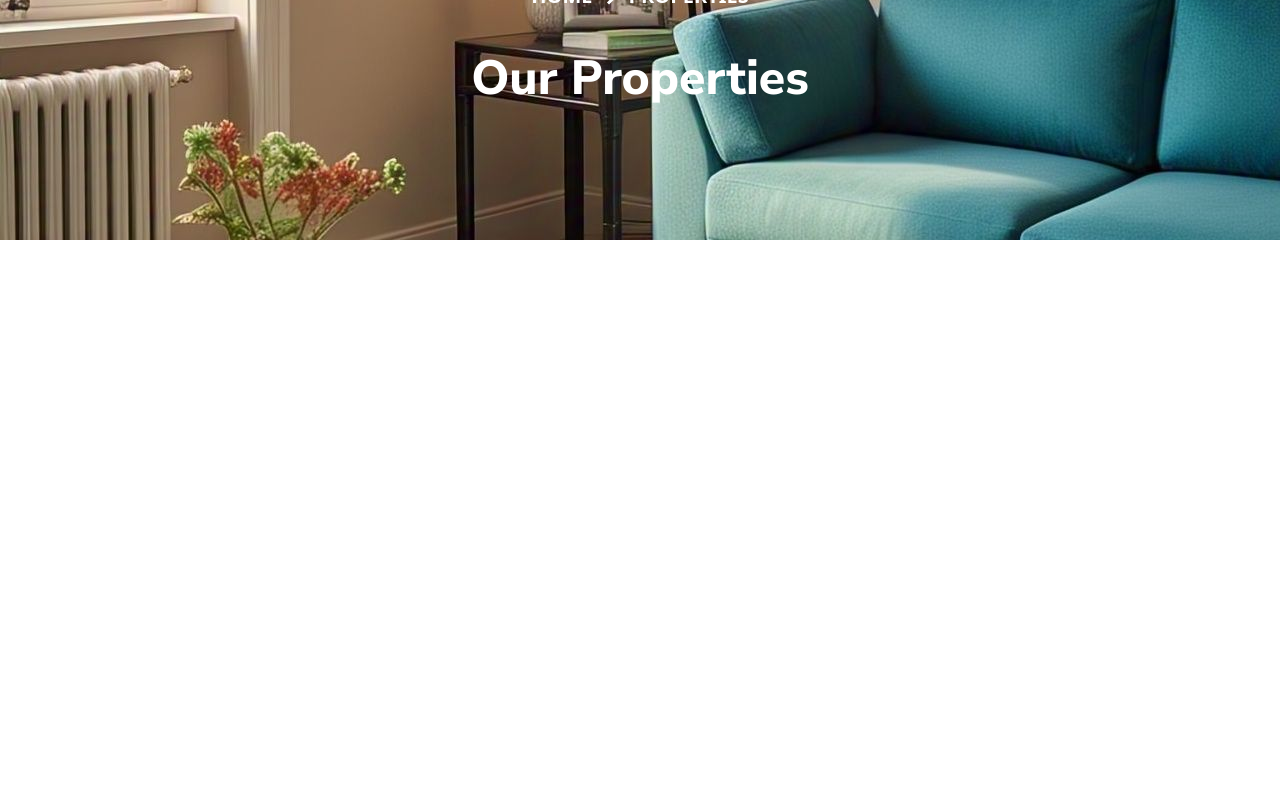
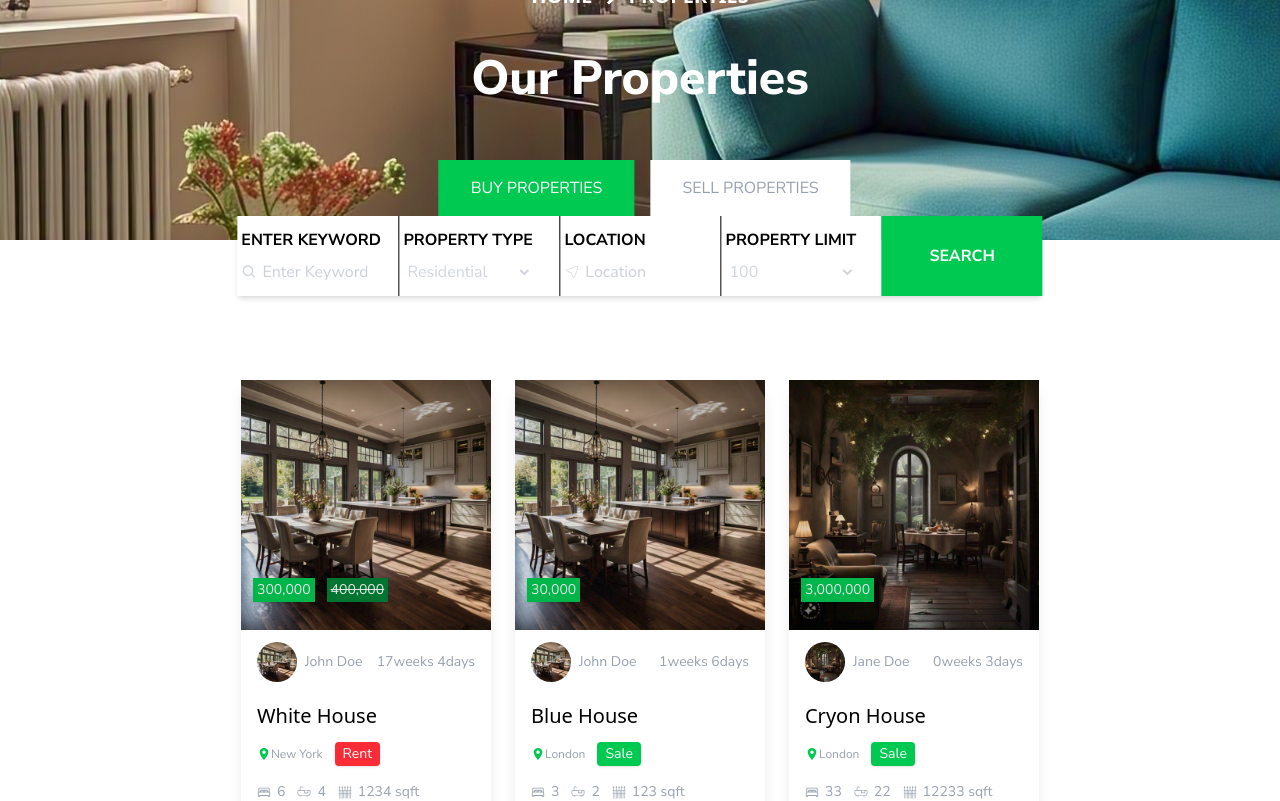
Before and after one commit to wetwan/real-esate, a React (Vite) app: page /properties in a window 1280 px wide. Shown: the part 240-1041 px from the top of the page. Before the commit the page ends 800 px from the top, so only its background shows below. Built offline with nearby package versions, Linux system fonts and the light colour scheme.

Commit message:
property pages completed

```diff
--- a/src/components/Navbar.tsx
+++ b/src/components/Navbar.tsx
@@ -13,7 +13,7 @@ const Navbar = () => {
   };
   const navigate = useNavigate();
   return (
-    <header className="w-th bg-black/10 max-lg:fixed -top-0 z-[5678987654]">
+    <header className="w-full bg-black/10 max-lg:fixed -top-0 z-[5678987654]">
       <nav className="lg:w-4/6 w-full items-center justify-between lg:mx-auto  max-lg:px-2  flex">
         <div
           className="text-white font-bold cursor-pointer h-full"
--- a/src/components/Search.tsx
+++ b/src/components/Search.tsx
@@ -1,12 +1,14 @@
 import { useState } from "react";
 import { BiSearch } from "react-icons/bi";
 import { CiLocationArrow1 } from "react-icons/ci";
-
-const Search = () => {
+type Props= {
+  className: string
+}
+const Search = ({className}:Props) => {
   const [properties, setProperties] = useState("buy");
 
   return (
-    <div className=" lg:w-4/6 sm:w-5/6 flex flex-col items-center justify-center -z-50 px-2 mx-auto  sm:mb-20 pb-10 -mb-20 absolute lg:-bottom-36 -bottom-72 sm:-bottom-40 lg:p-6 left-1/2 -translate-x-1/2">
+    <div className={className}>
       <div className="sm:w-3/6   mx-auto flex items-center justify-between md:gap-4 gap-2  mb-0 text-white">
         <button
           className={` ${
--- a/src/pages/Home.tsx
+++ b/src/pages/Home.tsx
@@ -10,7 +10,7 @@ const Home = () => {
   return (
     <div className="-z-50">
       <Hero />
-      <Search />
+      <Search className=" lg:w-4/6 sm:w-5/6 flex flex-col items-center justify-center -z-50 px-2 mx-auto  sm:mb-20 pb-10 -mb-20 absolute lg:-bottom-36 -bottom-72 sm:-bottom-40 lg:p-6 left-1/2 -translate-x-1/2" />
       <Category />
       <Featured />
       <About className="w-full sm:-bottom-2/6 sm:-mb-[2000px] h-screen -mb-[3800px] -bottom-6/6 absolute text-center -z-50" />
--- a/src/pages/Properties.tsx
+++ b/src/pages/Properties.tsx
@@ -1,18 +1,49 @@
-import React from 'react'
-import Pagebanner from '../components/Pagebanner'
-import { assests } from '../assets'
+
+import Pagebanner from "../components/Pagebanner";
+import { assests } from "../assets";
+import Search from "../components/Search";
+import HouseCard from "../components/HouseCard";
+import { useContext } from "react";
+import { PropertyContext } from "../context/PropertyContext";
 
 const Properties = () => {
+  const {house,isLoading} = useContext(PropertyContext)
   return (
-    <div>
-            <Pagebanner
+    <div className="flex items-center justify-center">
+      <Pagebanner
         title="our properties"
         image={assests.image9}
-
         text="properties"
       />
+      <Search className=" lg:w-4/6 sm:w-5/6 flex flex-col items-center justify-center -z-50 px-2 mx-auto  sm:mb-20 pb-10 -mb-20 absolute top-[47vh] lg:p-6 left-1/2 -translate-x-1/2" />
+      <div className=" lg:w-4/6 sm:w-5/6 flex  items-center justify-center absolute top-[120vh] sm:top-[75vh]">
+      <div className="">
+        {isLoading ? (
+          <p>loading .....</p>
+        ) : (
+          <div className=" mx-auto sm:gap-6 items-center justify-evenly grid  2xl:grid-cols-4 sm:grid-cols-3 ">
+            {house.map((house) => (
+              <HouseCard
+                name={house.name}
+                key={house._id}
+                price={house.price}
+                old_price={house.old_price}
+                image={house.Image}
+                time={house.poasted}
+                location={house.location}
+                type={house.type}
+                bath={house.bathroom}
+                room={house.bed}
+                size={house.size}
+                renter={house.renter}
+              />
+            ))}
+          </div>
+        )}
+      </div>
+      </div>
     </div>
-  )
-}
+  );
+};
 
-export default Properties
+export default Properties;
```
